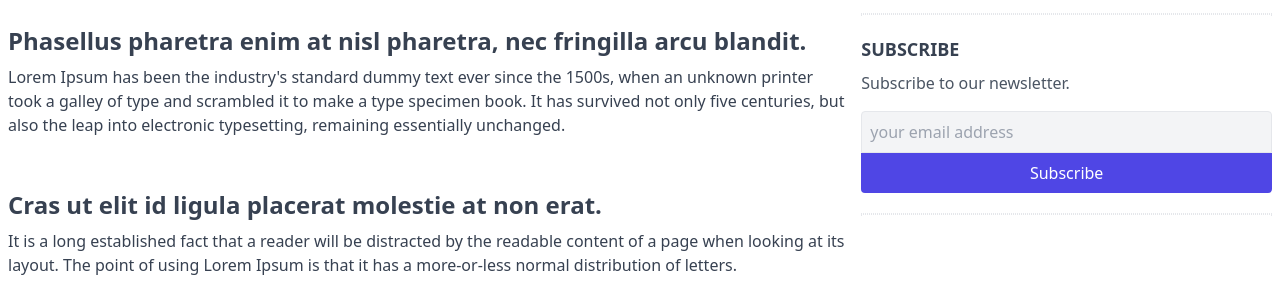
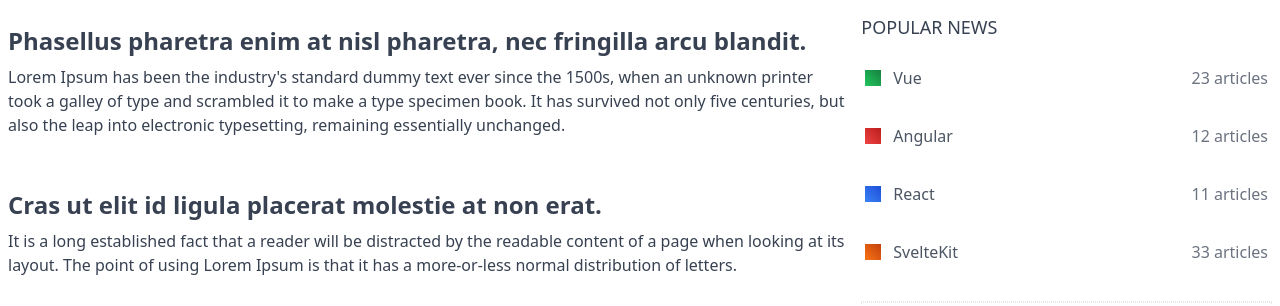
Before and after one commit to Medvedev-Savelii/tailwindcss_first_project, a website: page index.html in a window 1280 px wide. Shown: the part 494-800 px from the top of the page. Drawn offline with Linux system fonts and the light colour scheme.

Commit message:
15-commit

```diff
--- a/index.html
+++ b/index.html
@@ -144,6 +144,40 @@
       </div>
 
       <div class="w-1/3 px-2">
+        <!-- posts -->
+        <div class="mb-5">
+          <h5 class="ont-bold text-lg uppercase text-gray-700 mb-2">Popular news</h5>
+          <ul>
+            <li class="px-1 py-4 border-y border-white hover:border-gray-200">
+              <a class="flex items-center text-gray-600" href="#">
+                <span class="inline-block w-4 h-4 mr-3 bg-gradient-to-tr from-green-500 to-green-700"></span>
+                Vue
+                <span class="text-gray-500 ml-auto">23 articles</span>
+              </a>
+            </li>
+            <li class="px-1 py-4 border-y border-white hover:border-gray-200">
+              <a class="flex items-center text-gray-600" href="#">
+                <span class="inline-block w-4 h-4 mr-3 bg-gradient-to-tr from-red-500 to-red-700"></span>
+                Angular
+                <span class="text-gray-500 ml-auto">12 articles</span>
+              </a>
+            </li>
+            <li class="px-1 py-4 border-y border-white hover:border-gray-200">
+              <a class="flex items-center text-gray-600" href="#">
+                <span class="inline-block w-4 h-4 mr-3 bg-gradient-to-tr from-blue-500 to-blue-700"></span>
+                React
+                <span class="text-gray-500 ml-auto">11 articles</span>
+              </a>
+            </li>
+            <li class="px-1 py-4 border-y border-white hover:border-gray-200">
+              <a class="flex items-center text-gray-600" href="#">
+                <span class="inline-block w-4 h-4 mr-3 bg-gradient-to-tr from-orange-500 to-orange-700"></span>
+                SvelteKit
+                <span class="text-gray-500 ml-auto">33 articles</span>
+              </a>
+            </li>
+          </ul>
+        </div>
         <!-- divider -->
         <div class="border border-dotted"></div>
         <!-- subscribe -->
```
Also changed, not shown: public/styles.css.
